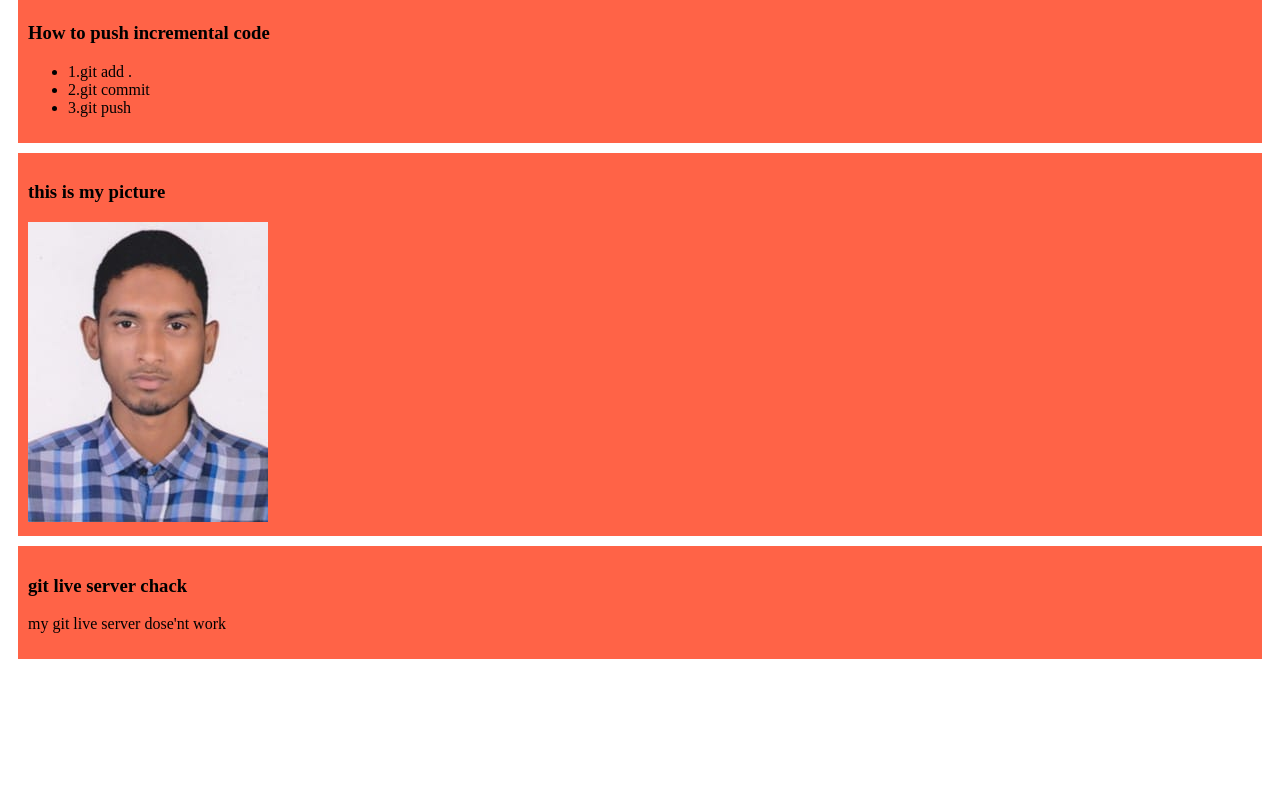
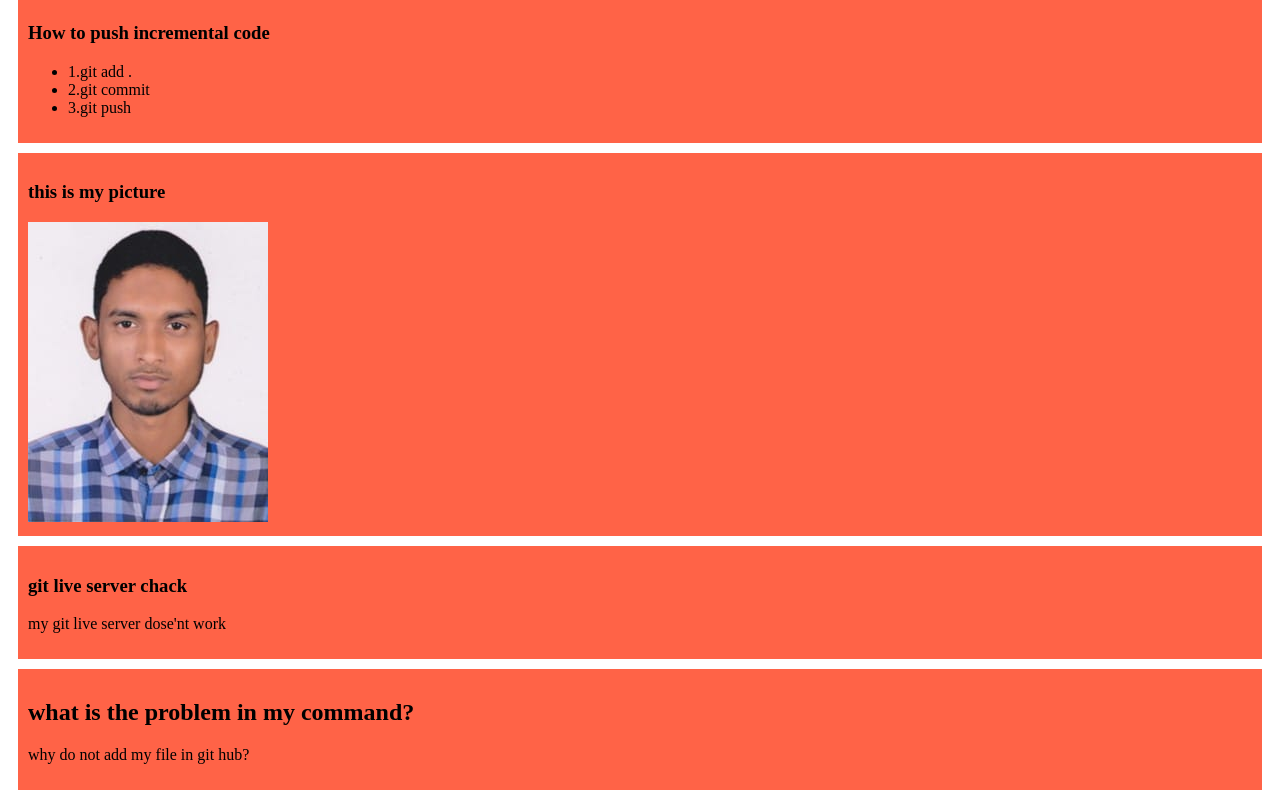
Before and after one commit to Delwarhussain1/My-simple-website, a plain HTML site: page index.html in a window 1280 px wide. Shown: the part 456-1256 px from the top of the page. Before the commit the page ends 1125 px from the top, so only its background shows below. Drawn offline with Linux system fonts and the light colour scheme.

Commit message:
solution

```diff
--- a/index.html
+++ b/index.html
@@ -35,5 +35,9 @@
         <h3>git live server chack</h3>
         <p>my git live server dose'nt work</p>
     </div>
+    <div>
+        <h2>what is the problem in my command?</h2>
+        <p>why do not add my file in git hub?</p>
+    </div>
 </body>
 </html>
```
